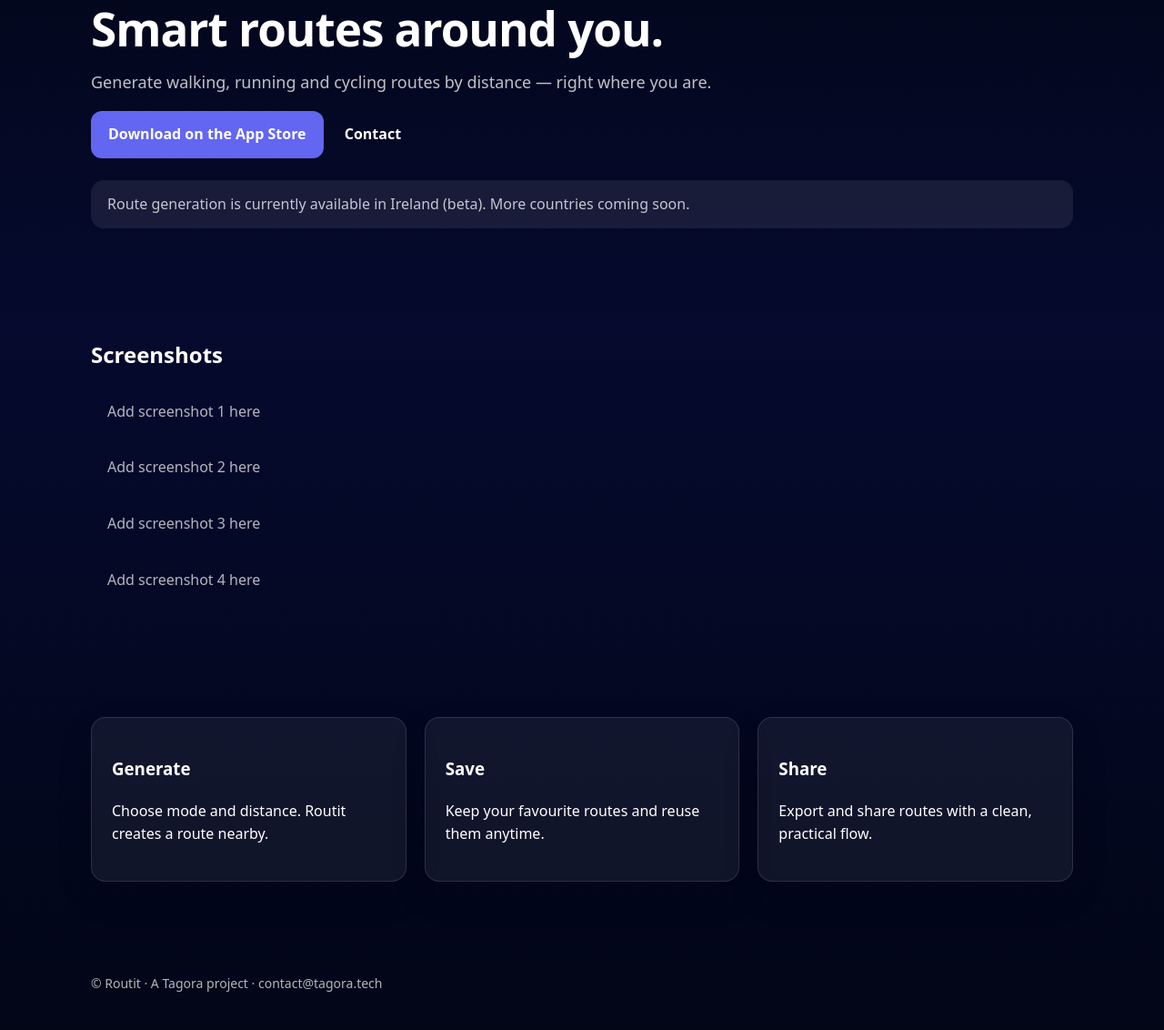
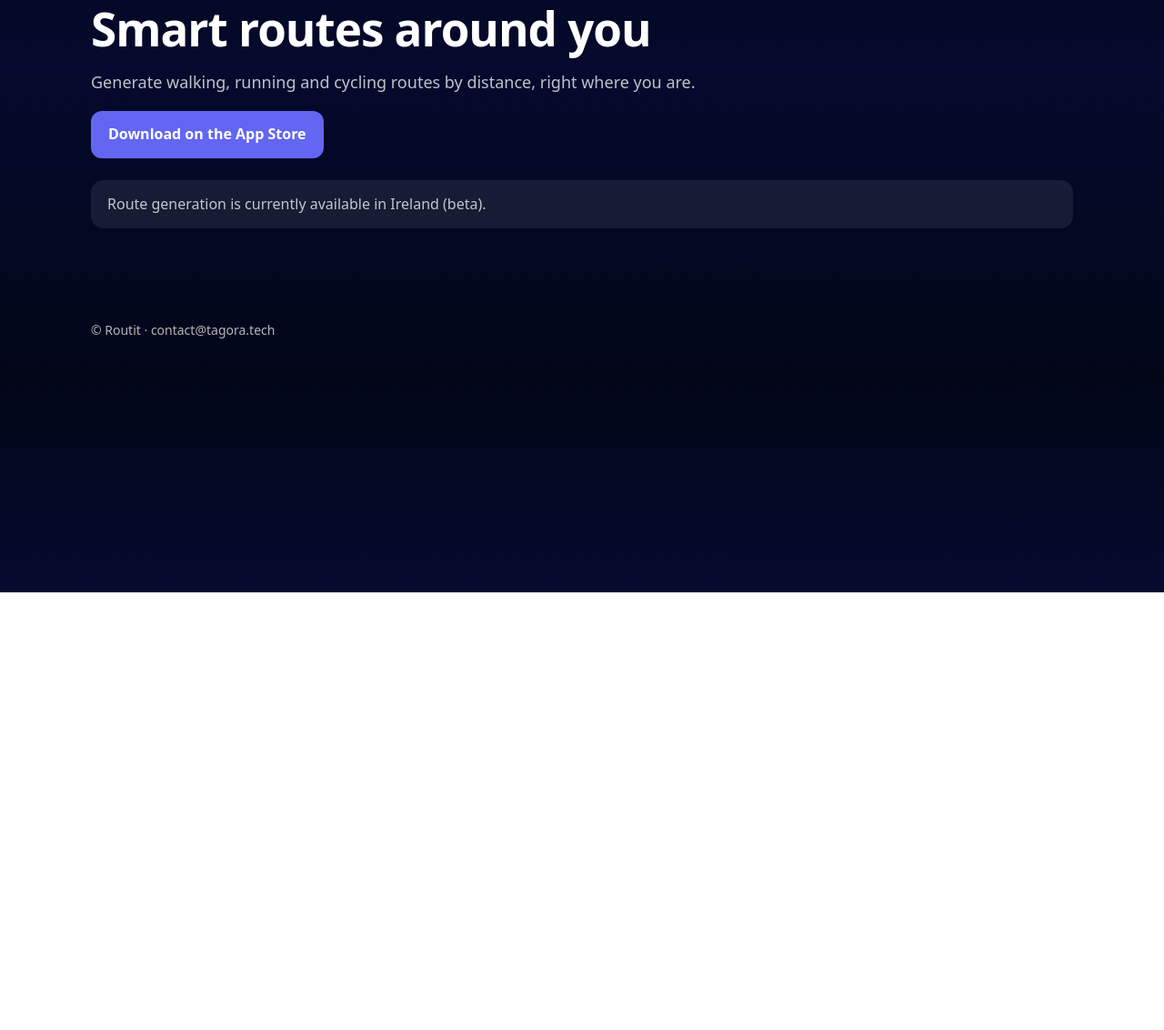
Before and after one commit to albertohdez98/tagora-website, a plain HTML site: page projects/routit/index.html in a window 1280 px wide. Shown: the part 149-1281 px from the top of the page at 91% size. After the commit the page ends 800 px from the top, so only its background shows below. Drawn offline with Linux system fonts and the light colour scheme.

Commit message:
Refactor index.html for improved structure and links

```diff
--- a/projects/routit/index.html
+++ b/projects/routit/index.html
@@ -1,11 +1,11 @@
 <!DOCTYPE html>
 <html lang="en">
 <head>
-  <meta charset="UTF-8" />
-  <title>Routit – Tagora</title>
-  <meta name="viewport" content="width=device-width, initial-scale=1.0" />
-  <link rel="stylesheet" href="/styles/base.css" />
-  <link rel="stylesheet" href="/styles/routit.css" />
+  <meta charset="UTF-8">
+  <title>Routit</title>
+  <meta name="viewport" content="width=device-width, initial-scale=1.0">
+  <link rel="stylesheet" href="../../styles/base.css">
+  <link rel="stylesheet" href="../../styles/routit.css">
 </head>
 <body>
 
@@ -16,11 +16,11 @@
         <span>ROUTIT</span>
         <span class="badge">Tagora</span>
       </div>
-      <div class="navlinks">
-        <a href="/">Tagora</a>
-        <a href="/projects/routit/support/">Support</a>
-        <a href="/projects/routit/privacy-policy/">Privacy</a>
-        <a href="/projects/routit/terms-of-use/">Terms</a>
+      <div>
+        <a href="../../">Tagora</a>&nbsp;
+        <a href="support/">Support</a>&nbsp;
+        <a href="privacy-policy/">Privacy</a>&nbsp;
+        <a href="terms-of-use/">Terms</a>
       </div>
     </div>
   </div>
@@ -28,49 +28,21 @@
 
 <div class="container">
   <section class="hero">
-    <h1>Smart routes around you.</h1>
-    <p class="sub">Generate walking, running and cycling routes by distance — right where you are.</p>
+    <h1>Smart routes around you</h1>
+    <p>
+      Generate walking, running and cycling routes by distance,
+      right where you are.
+    </p>
 
-    <div class="hero-actions">
-      <!-- Pon aquí tu link real cuando esté la app en App Store -->
-      <a class="btn primary" href="#" aria-label="Download Routit on the App Store">Download on the App Store</a>
-      <a class="btn" href="mailto:contact@tagora.tech">Contact</a>
-    </div>
+    <a class="btn primary" href="#">Download on the App Store</a>
 
     <div class="note">
-      Route generation is currently available in Ireland (beta). More countries coming soon.
-    </div>
-  </section>
-
-  <section class="section">
-    <h2 style="margin:0 0 12px;">Screenshots</h2>
-    <div class="screens">
-      <div class="shot"><div style="padding:18px; color: rgba(255,255,255,0.7);">Add screenshot 1 here</div></div>
-      <div class="shot"><div style="padding:18px; color: rgba(255,255,255,0.7);">Add screenshot 2 here</div></div>
-      <div class="shot"><div style="padding:18px; color: rgba(255,255,255,0.7);">Add screenshot 3 here</div></div>
-      <div class="shot"><div style="padding:18px; color: rgba(255,255,255,0.7);">Add screenshot 4 here</div></div>
-    </div>
-  </section>
-
-  <section class="section">
-    <div class="grid cards">
-      <div class="card">
-        <h3>Generate</h3>
-        <p>Choose mode and distance. Routit creates a route nearby.</p>
-      </div>
-      <div class="card">
-        <h3>Save</h3>
-        <p>Keep your favourite routes and reuse them anytime.</p>
-      </div>
-      <div class="card">
-        <h3>Share</h3>
-        <p>Export and share routes with a clean, practical flow.</p>
-      </div>
+      Route generation is currently available in Ireland (beta).
     </div>
   </section>
 
   <footer class="footer">
-    © Routit · A Tagora project · <a href="mailto:contact@tagora.tech">contact@tagora.tech</a>
+    © Routit · <a href="mailto:contact@tagora.tech">contact@tagora.tech</a>
   </footer>
 </div>
 
```
